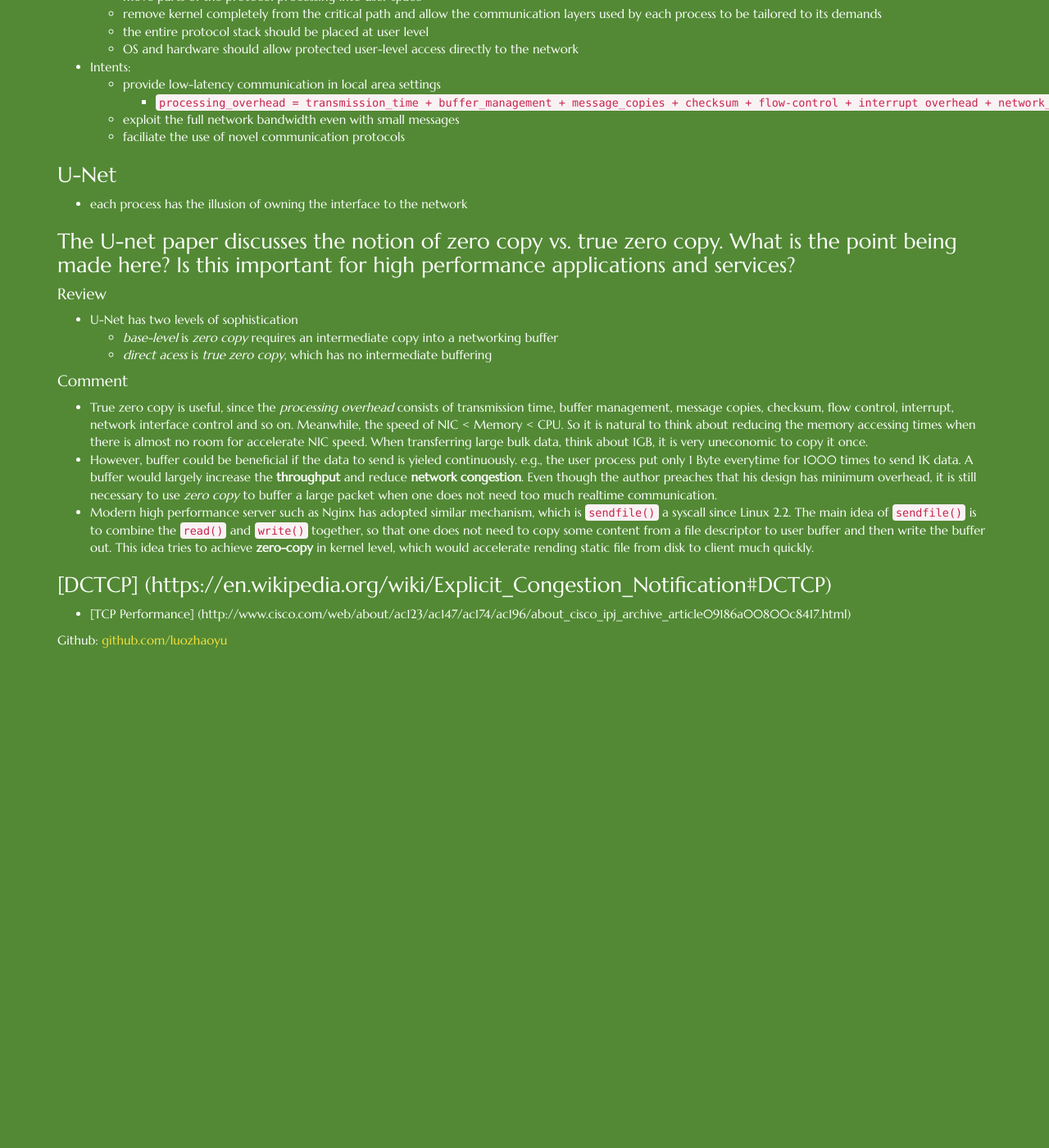
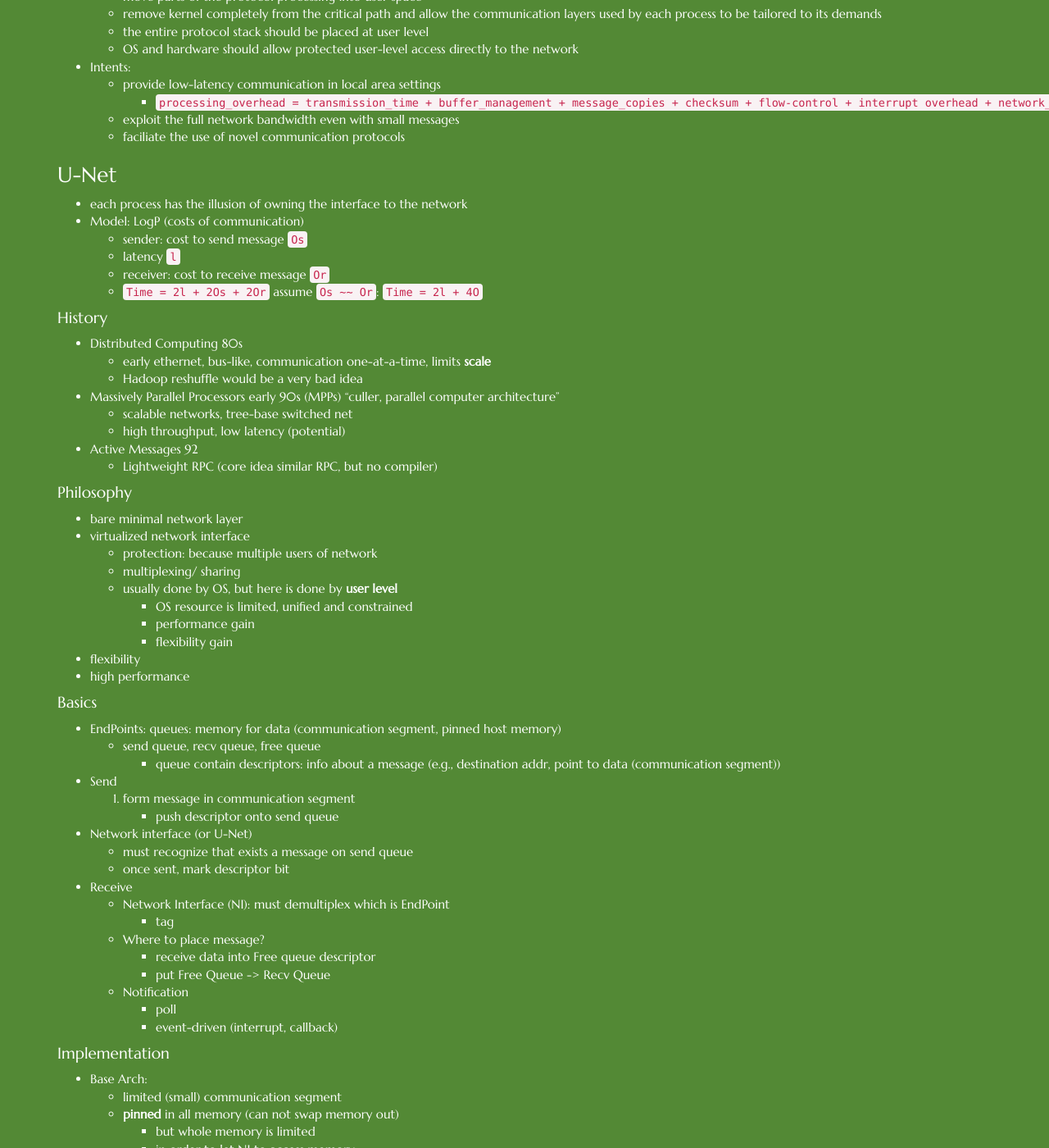
Before and after one commit to luozhaoyu/luozhaoyu.github.io, a Jekyll site: the page built from _posts/2015-09-09-U-Net-DCTCP.md, in a window 1280 px wide and 1400 px high, scrolled down 399 px. Shown: the whole window at 82% size. Built offline with Jekyll 4.4.1, drawn with Linux system fonts in a browser that asks for light colours; nearby versions of some CDN libraries; Markdown is read by kramdown in place of the engine named in the settings; before the commit the page ends 1212 px from its top, so only the background shows below that; some of the changed text lies outside the part shown.

Commit message:
finish paper

```diff
--- a/_posts/2015-09-09-U-Net-DCTCP.md
+++ b/_posts/2015-09-09-U-Net-DCTCP.md
@@ -17,6 +17,77 @@ title: "U-Net, DCTCP"
 
 ### U-Net
 * each process has the illusion of owning the interface to the network
+* Model: LogP (costs of communication)
+    * sender: cost to send message `Os`
+    * latency `l`
+    * receiver: cost to receive message `Or`
+    * `Time = 2l + 2Os + 2Or` assume `Os ~~ Or`: `Time = 2l + 4O`
+
+#### History
+* Distributed Computing 80s
+    * early ethernet, bus-like, communication one-at-a-time, limits **scale**
+    * Hadoop reshuffle would be a very bad idea
+* Massively Parallel Processors early 90s (MPPs) "culler, parallel computer architecture"
+    * scalable networks, tree-base switched net
+    * high throughput, low latency (potential)
+* Active Messages 92
+    * Lightweight RPC (core idea similar RPC, but no compiler)
+
+#### Philosophy
+* bare minimal network layer
+* virtualized network interface
+    * protection: because multiple users of network
+    * multiplexing/ sharing
+    * usually done by OS, but here is done by **user level**
+        * OS resource is limited, unified and constrained
+        * performance gain
+        * flexibility gain
+* flexibility
+* high performance
+
+#### Basics
+* EndPoints: queues: memory for data (communication segment, pinned host memory)
+    * send queue, recv queue, free queue
+        * queue contain descriptors: info about a message (e.g., destination addr, point to data (communication segment))
+* Send
+    1. form message in communication segment
+    - push descriptor onto send queue
+* Network interface (or U-Net)
+    * must recognize that exists a message on send queue
+    * once sent, mark descriptor bit
+* Receive
+    * Network Interface (NI): must demultiplex which is EndPoint
+        * tag
+    * Where to place message?
+        * receive data into Free queue descriptor
+        * put Free Queue -> Recv Queue
+    * Notification
+        * poll
+        * event-driven (interrupt, callback)
+
+#### Implementation
+* Base Arch:
+    * limited (small) communication segment
+    * **pinned** in all memory (can not swap memory out)
+        * but whole memory is limited
+        * in order to let NI to access memory
+    * small message optimization
+        * put it directly into descriptor
+* Direct Arch:
+    * removes limits of communication segment (can send/ recv from any virtual address)
+    * NI have to do DMA
+* Kernel-emulated endpoints
+    * because resource is limited
+    * one OS EndPoint allows many EndPoints to map onto Kernel EndPoint
+    * to migrate application to here
+
+##### Fore SBA-200
+* Network Interface has CPU, memory, CRC
+    * EndPoint: Queues: where to place?
+        * NI memory or Host memory
+            * send, free queue in NI memory
+            * recv queue in host memory
+
 
 ### The U-net paper discusses the notion of zero copy vs. true zero copy. What is the point being made here? Is this important for high performance applications and services?
 
```
Also changed, not shown: _posts/2015-09-08-google-datacenter-network.md (+25 -0 lines).
